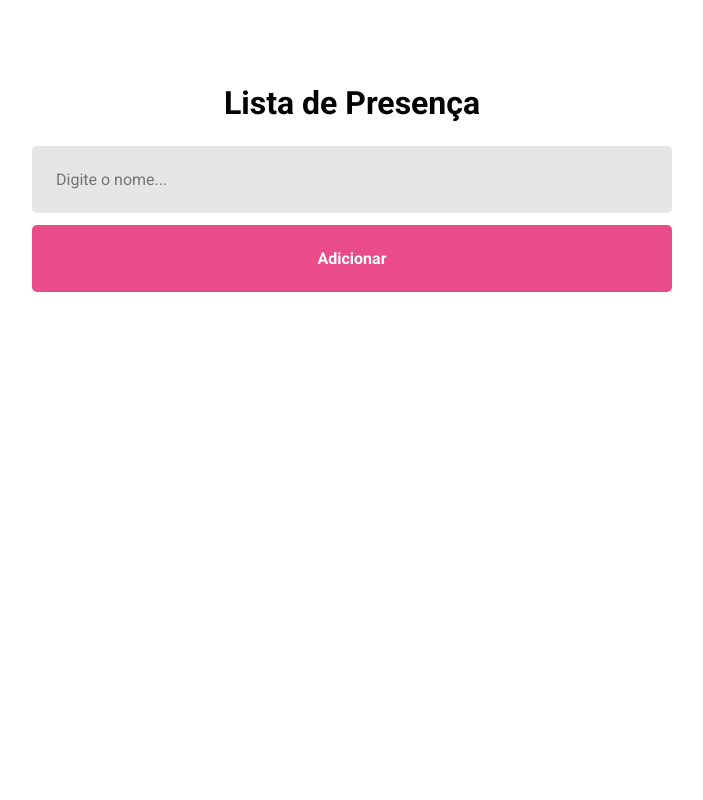
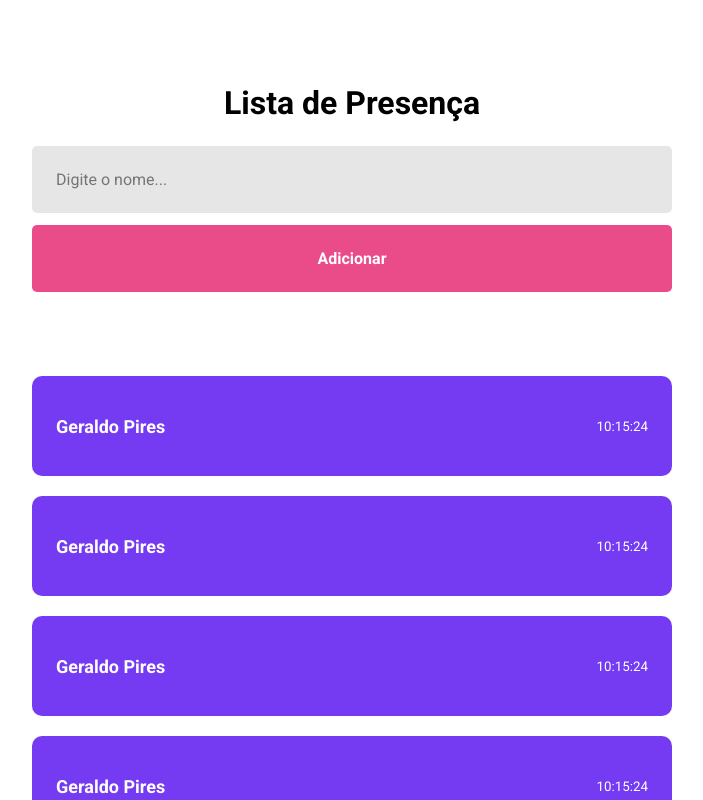
Before and after one commit to geraldoneto771/Fundamentos-ReactJS, a React (Vite) app in the folder reactapp/: page / in a window 1280 px wide. Shown: the top 800 px of the page, without its empty margins (288-991 px from the left). Built offline with nearby package versions, Linux system fonts and the light colour scheme.

Commit message:
Aprendendo sobre componentes

```diff
--- /dev/null
+++ b/reactapp/src/componentes/Card/index.jsx
@@ -0,0 +1,10 @@
+import './styles.css';
+
+export function Card(){
+    return(
+        <div className='card'>
+            <strong>Geraldo Pires </strong>
+            <small>10:15:24</small>
+        </div>
+    )
+}
--- /dev/null
+++ b/reactapp/src/componentes/Card/styles.css
@@ -0,0 +1,19 @@
+.card {
+  height: 100px;
+  width: 50%;
+
+  background: #753bf2;
+  color: #fff;
+
+  border-radius: 10px;
+  margin-bottom: 20px;
+
+  display: flex;
+  align-items: center;
+  justify-content: space-between;
+  padding: 24px;
+}
+
+.card strong {
+  font-size: 18px;
+}
--- a/reactapp/src/pages/Homes/index.jsx
+++ b/reactapp/src/pages/Homes/index.jsx
@@ -1,6 +1,8 @@
 //import { useState } from 'react'
 //import reactLogo from './assets/react.svg'
-import './styles.css'
+import './styles.css';
+
+import { Card } from '../../componentes/Card';
 
 export function Home() {
   //const [count, setCount] = useState(0)
@@ -10,6 +12,13 @@ export function Home() {
     <h1>Lista de Presença</h1>
     <input type="text" placeholder="Digite o nome..." />
     <button type="button">Adicionar</button>
+
+    <Card />
+    <Card />
+    <Card />
+    <Card />
+    <Card />
+    <Card />
     </div>
   )
 }
```
